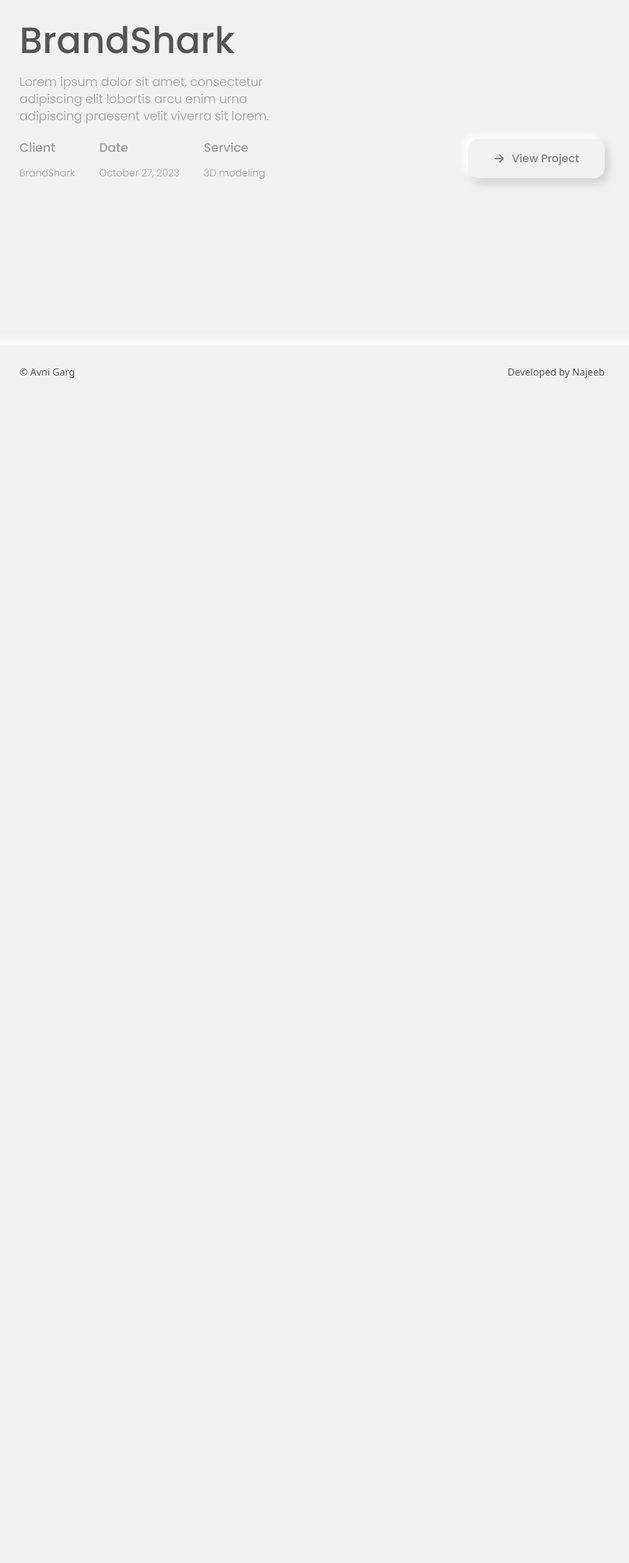
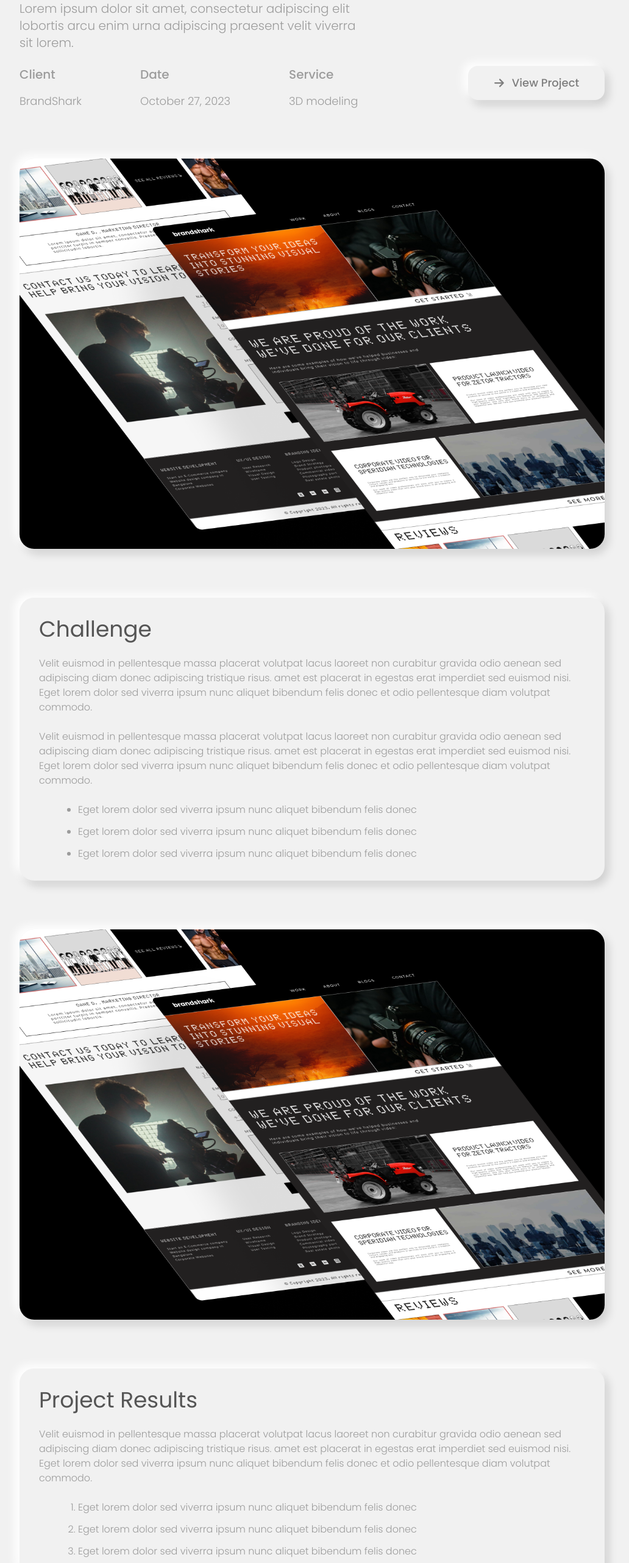
Before and after one commit to maliknajeeb113/Designer-Portfolio, a React (Vite) app: page /project1 in a window 1280 px wide. Shown: the part 234-2797 px from the top of the page at 61% size, without its empty margins (128-1160 px from the left). Before the commit the page ends 888 px from the top, so only its background shows below. Built offline with nearby package versions, Linux system fonts and the light colour scheme.

Commit message:
add: first demo rem: content changes

```diff
--- a/src/components/About.jsx
+++ b/src/components/About.jsx
@@ -19,7 +19,9 @@
 const About = () => {
   return (
     <div
-      className="bg-primary w-screen top-[120px] flex flex-col justify-center font-poppins items-center px-6 md:px-[10rem] mx-auto"
+      className="bg-primary w-screen top-[120px] flex flex-col justify-center font-poppins items-center px-6 md:px-[10rem] mx-auto mt-[150px]"
+      // className="bg-primary w-screen top-[120px] flex flex-col justify-center font-poppins px-6 md:px-[10rem] mx-auto mt-[150px]"
+
       id="About"
     >
       {/* hero section */}
@@ -49,8 +51,8 @@
           </div>
           <div className="flex flex-col md:flex-row justify-start gap-6 text-[rgb(126,126,126)]">
             <button
-              className="flex justify-center rounded-2xl active:shadow-neu-i items-center shadow-neu w-56 font-medium text-lg h-16 gap-3 cursor-pointer hover:scale-[1.02] duration-500"
-              id="get-in-touch"
+                className="flex justify-center rounded-2xl active:shadow-neu-i items-center shadow-neu w-40 md:w-56 font-medium text-sm md:text-lg h-14 gap-3 cursor-pointer hover:scale-[1.02] duration-500 text-[rgb(126,126,126)]"
+                id="get-in-touch"
             >
               <FaArrowRight />
               <span>Get in touch</span>
@@ -91,7 +93,7 @@
       {/* about section */}
       <div className="container flex flex-col md:flex-row mt-32 justify-between md:items-end gap-8">
         <div className="shadow-neu rounded-3xl p-10 ">
-          <div className="text-4xl font-medium flex gap-3">
+          <div className="text-2xl md:text-4xl font-medium flex gap-3">
             About Me
             <span>
               <PiHandWaving />
--- a/src/components/Footer.jsx
+++ b/src/components/Footer.jsx
@@ -1,8 +1,8 @@
 const Footer = () => {
     return(
     <div className="flex w-screen items-center justify-between px-6 md:px-[10rem] mx-auto shadow-neu py-8  ">
-        <div>© Avni Garg</div>
-        <div>Developed by Najeeb</div>
+        <div className="text-[rgb(156,156,156)]">© Avni Garg</div>
+        <div className="text-[rgb(156,156,156)] text-xs ">Developed by Najeeb</div>
     </div>)
 }
 
--- a/src/components/Project1.jsx
+++ b/src/components/Project1.jsx
@@ -1,53 +1,42 @@
-import hero from "../assets/hero.jpeg";
 import brandshark_hero from "../assets/Brandshark_title.png";
-import { PiHandWaving, PiDeviceMobileLight, PiNotebook } from "react-icons/pi";
-import { BsLaptop } from "react-icons/bs";
-import { TbMailFilled } from "react-icons/tb";
-
-
-
 
 import {
-  FaArrowRight,
-  FaBehance,
-  FaLinkedinIn,
-  FaXTwitter,
-  FaInstagram,
+  FaArrowRight
 } from "react-icons/fa6";
 import { Link } from "react-router-dom";
 
 const Project1 = () => {
     return (<div
-        className="bg-primary w-screen top-[120px] flex flex-col justify-center font-poppins items-center px-6 md:px-[10rem] mx-auto h-screen"
+        className="bg-primary w-screen flex flex-col justify-center font-poppins  px-6 md:px-[10rem] mx-auto h-min-screen"
         id="Project1"
       >
-         <div id='head' className="container flex flex-col items-start gap-6">
-            <div className="text-6xl font-medium">
+         <div id='head' className="container flex flex-col items-start gap-6 mt-[150px]">
+            <div className="text-3xl lg:text-6xl font-medium">
             BrandShark
             </div>
-            <div className="text-xl text-[rgb(156,156,156)] font-thin w-1/2">
+            <div className="md:text-xl text-[rgb(156,156,156)] font-thin lg:w-3/5">
             Lorem ipsum dolor sit amet, consectetur adipiscing elit lobortis arcu enim urna adipiscing praesent velit viverra sit lorem.
             </div>
 
-            <div className="container flex flex-row justify-between">
+            <div className="container flex flex-col md:flex-row md:justify-between gap-10">
 
-                <div id="left" className="flex gap-10 text-[rgb(156,156,156)]">
+                <div id="left" className="flex md:gap-24 justify-between text-[rgb(156,156,156)]">
 
-                    <div className="flex flex-col gap-4">
-                    <h1 className="font-medium text-xl">Client</h1>
-                    <p className="font-thin">BrandShark</p>
+                    <div className="flex flex-col md:gap-4">
+                    <h1 className="font-medium md:text-xl">Client</h1>
+                    <p className="text-sm md:text-lg font-thin">BrandShark</p>
 
                     </div>
 
-                    <div className="flex flex-col gap-4">
-                    <h1 className="font-medium text-xl">Date</h1>
-                    <p className="font-thin">October 27, 2023</p>
+                    <div className="flex flex-col md:gap-4">
+                    <h1 className="font-medium md:text-xl">Date</h1>
+                    <p className="text-sm md:text-lg font-thin">October 27, 2023</p>
 
                     </div>
 
-                    <div className="flex flex-col gap-4">
-                    <h1 className="font-medium text-xl">Service</h1>
-                    <p className="font-thin">3D modeling</p>
+                    <div className="flex flex-col md:gap-4">
+                    <h1 className="font-medium md:text-xl">Service</h1>
+                    <p className="text-sm md:text-lg font-thin">3D modeling</p>
 
                     </div>
 
@@ -55,13 +44,13 @@
                 </div>
 
                 <div id="right" className="flex">
-                <button
-                className="flex justify-center rounded-2xl active:shadow-neu-i items-center shadow-neu w-56 font-medium text-lg h-16 gap-3 cursor-pointer hover:scale-[1.02] duration-500 text-[rgb(126,126,126)]"
+               <Link to={''}> <button
+                className="flex justify-center rounded-2xl active:shadow-neu-i items-center shadow-neu w-40 md:w-56 font-medium text-sm md:text-lg h-14 gap-3 cursor-pointer hover:scale-[1.02] duration-500 text-[rgb(126,126,126)]"
                 id="get-in-touch"
               >
                 <FaArrowRight />
                 <span>View Project</span>
-              </button>
+              </button></Link>
 
                 </div>
 
@@ -69,6 +58,66 @@
 
          </div>
 
+         <div className="container flex shadow-neu rounded-3xl my-10 md:my-20 justify-center" id="project-image">
+              <img
+                src={brandshark_hero}
+                className="rounded-3xl object-cover w-full"
+              />
+            </div>
+
+            <div className="container flex flex-col shadow-neu rounded-3xl p-8 gap-6">
+                <div className="text-2xl md:text-4xl">
+                    Challenge
+                </div>
+                <div className=" text-[rgb(156,156,156)] font-thin">
+                Velit euismod in pellentesque massa placerat volutpat lacus laoreet non curabitur gravida odio aenean sed adipiscing diam donec adipiscing tristique risus. amet est placerat in egestas erat imperdiet sed euismod nisi. Eget lorem dolor sed viverra ipsum nunc aliquet bibendum felis donec et odio pellentesque diam volutpat commodo.
+                </div>
+                <div className=" text-[rgb(156,156,156)] font-thin">
+                Velit euismod in pellentesque massa placerat volutpat lacus laoreet non curabitur gravida odio aenean sed adipiscing diam donec adipiscing tristique risus. amet est placerat in egestas erat imperdiet sed euismod nisi. Eget lorem dolor sed viverra ipsum nunc aliquet bibendum felis donec et odio pellentesque diam volutpat commodo.
+                </div>
+                <div className=" text-[rgb(156,156,156)] font-thin ml-8 md:ml-16">
+                    <ul className="list-disc flex flex-col gap-3">
+                        <li>
+                        Eget lorem dolor sed viverra ipsum nunc aliquet bibendum felis donec
+                        </li>
+                        <li>
+                        Eget lorem dolor sed viverra ipsum nunc aliquet bibendum felis donec
+                        </li>
+                        <li>
+                        Eget lorem dolor sed viverra ipsum nunc aliquet bibendum felis donec
+                        </li>
+                    </ul>
+                </div>
+                </div>
+
+                <div className="container flex shadow-neu rounded-3xl my-10 md:my-20 justify-center" id="project-image">
+              <img
+                src={brandshark_hero}
+                className="rounded-3xl object-cover w-full"
+              />
+            </div>
+
+            <div className="container flex flex-col shadow-neu rounded-3xl p-8 gap-6 mb-10 md:mb-20">
+            <div className="text-2xl md:text-4xl">
+                Project Results
+                </div>
+                <div className=" text-[rgb(156,156,156)] font-thin">
+                Velit euismod in pellentesque massa placerat volutpat lacus laoreet non curabitur gravida odio aenean sed adipiscing diam donec adipiscing tristique risus. amet est placerat in egestas erat imperdiet sed euismod nisi. Eget lorem dolor sed viverra ipsum nunc aliquet bibendum felis donec et odio pellentesque diam volutpat commodo.
+                </div>
+                <div className=" text-[rgb(156,156,156)] font-thin ml-8 md:ml-16 ">
+                    <ul className="list-decimal flex flex-col gap-3">
+                        <li>
+                        Eget lorem dolor sed viverra ipsum nunc aliquet bibendum felis donec
+                        </li>
+                        <li>
+                        Eget lorem dolor sed viverra ipsum nunc aliquet bibendum felis donec
+                        </li>
+                        <li>
+                        Eget lorem dolor sed viverra ipsum nunc aliquet bibendum felis donec
+                        </li>
+                    </ul>
+                </div>
+                </div>
 
     </div>)
 }
```
Also changed, not shown: src/components/Body.jsx (+7 -6 lines).
